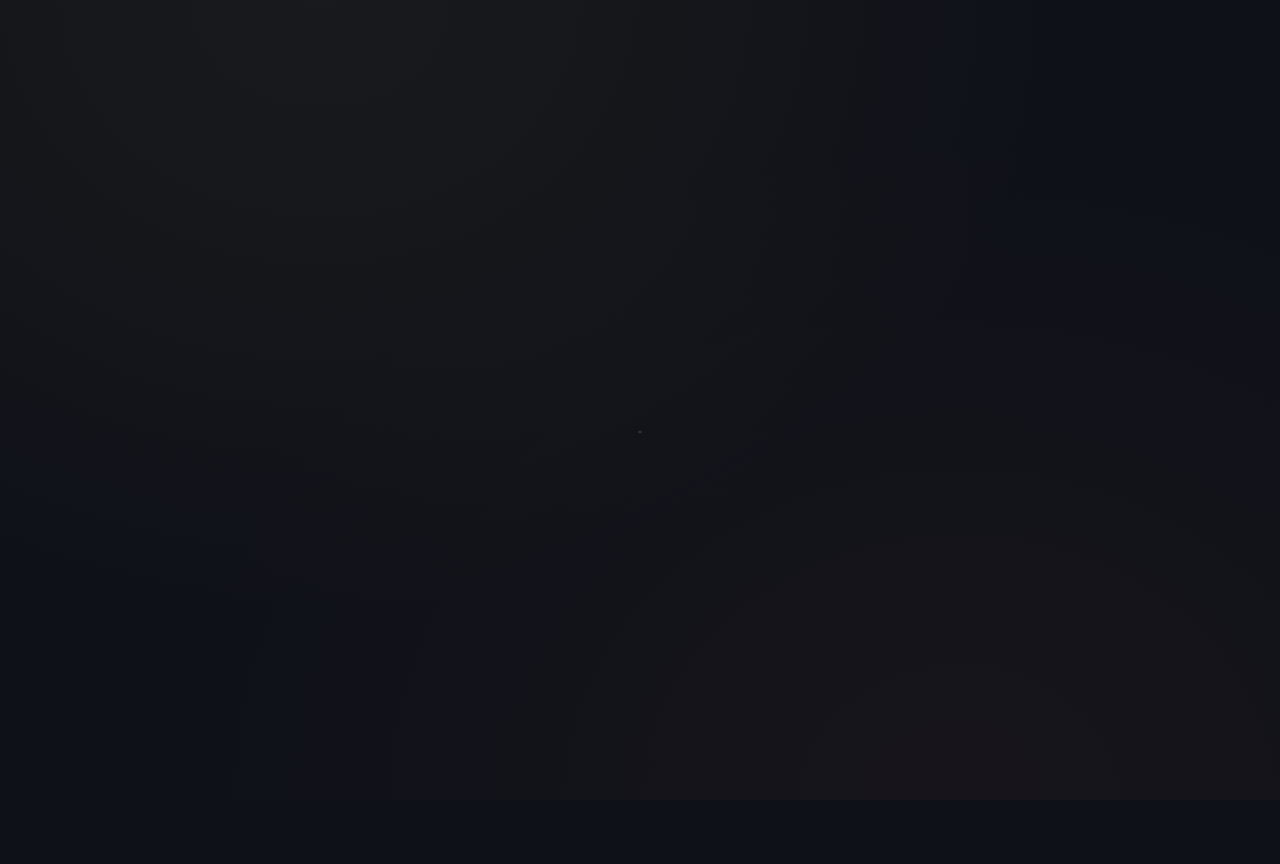
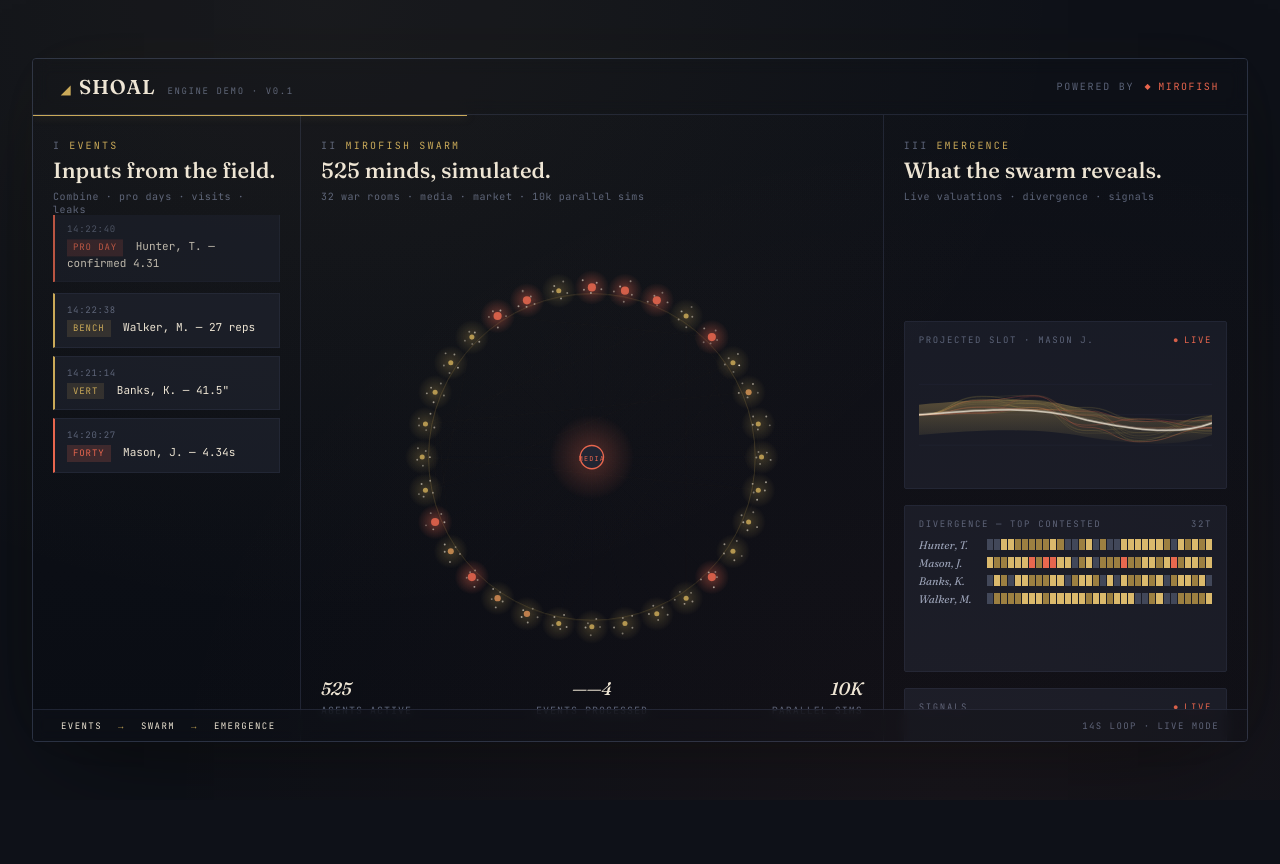
Before and after one commit to jrsherlock/nfl-draft-combine, a plain HTML site: page demo.html in a window 1280 px wide. After the commit the page ends 800 px from the top, so only its background shows below. Drawn offline with nearby package versions, Linux system fonts and the light colour scheme.

Commit message:
Fix demo layout collapse: scope display:flex to body, not html

```diff
--- a/demo.html
+++ b/demo.html
@@ -26,7 +26,8 @@
 
   * { margin: 0; padding: 0; box-sizing: border-box; }
 
-  html, body {
+  html { background: var(--bg); }
+  body {
     background: var(--bg);
     color: var(--ink);
     font-family: 'Geist', sans-serif;
```
